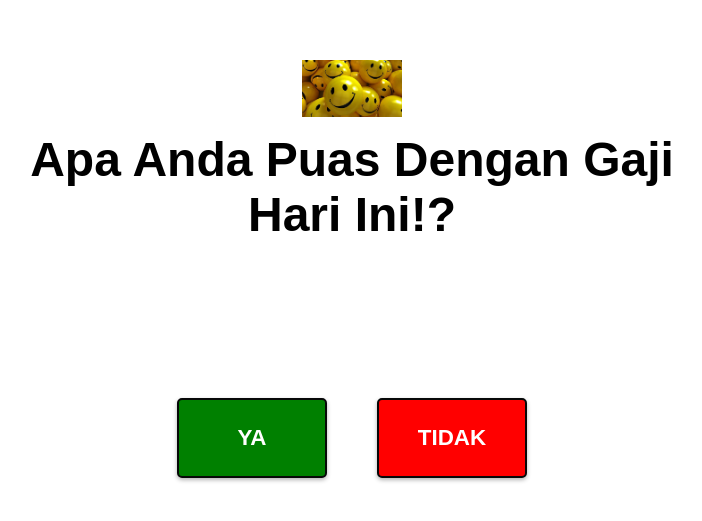
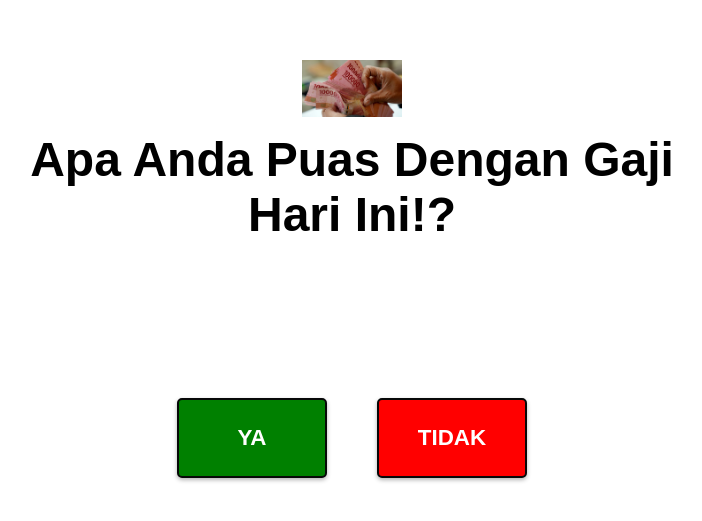
Before and after one commit to sridharaminingbalikpapan-star/sridharamining, a plain HTML site: page index.html in a window 1280 px wide. Shown: the part 151-672 px from the top of the page, without its empty margins (288-990 px from the left). Drawn offline with Linux system fonts and the light colour scheme.

Commit message:
index.html

```diff
--- a/index.html
+++ b/index.html
@@ -13,7 +13,7 @@
 <body>
 
     <div class="wrapper">
-        <img src="Senyum.jpg.jpg" width="100px" />
+        <img src="rupiah.jpg" width="100px" />
         <h2 class="question">Apa Anda Puas Dengan Gaji<br>Hari Ini!?</h2><br><br><br><br><br><br><br>
         <div class="btn-group">
             <button class="yes-btn">YA</button>
```
